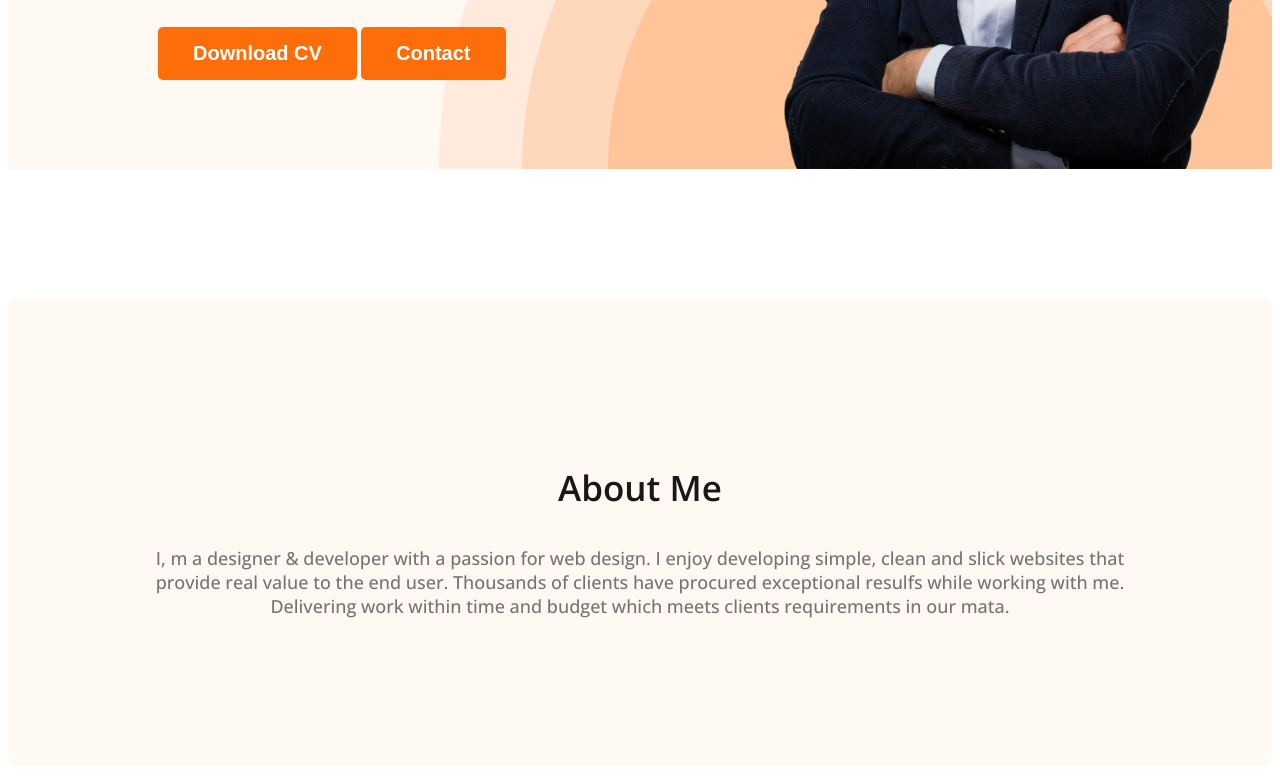
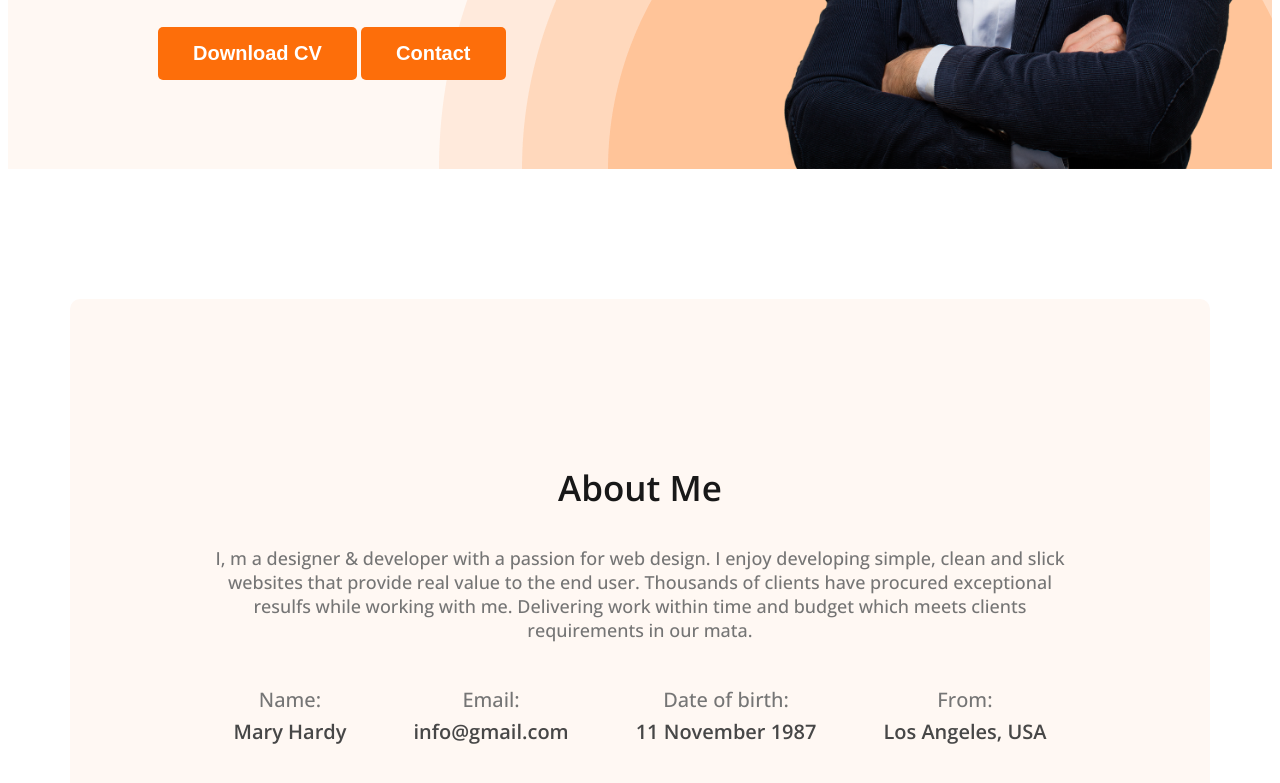
Before and after one commit to adnanalamin/developer-portfolio, a plain HTML site: page index.html in a window 1280 px wide. Shown: the part 599-1382 px from the top of the page. Drawn offline with nearby package versions, Linux system fonts and the light colour scheme; a web font is replaced by a local one.

Commit message:
added about section information

```diff
--- a/index.html
+++ b/index.html
@@ -39,6 +39,24 @@
         <p class="section-description">
           I, m a designer & developer with a passion for web design. I enjoy developing simple, clean and slick websites that provide real value to the end user. Thousands of clients have procured exceptional resulfs while working with me. Delivering work within time and budget which meets clients requirements in our mata.
         </p>
+        <div class="about-info-container">
+          <div class="about-info">
+            <h4 class="info-title">Name:</h4>
+            <p class="info-description">Mary Hardy</p>
+          </div>
+          <div class="about-info">
+            <h4 class="info-title">Email:</h4>
+            <p class="info-description">info@gmail.com</p>
+          </div>
+          <div class="about-info">
+            <h4 class="info-title">Date of birth:</h4>
+            <p class="info-description">11 November 1987</p>
+          </div>
+          <div class="about-info">
+            <h4 class="info-title">From:</h4>
+            <p class="info-description">Los Angeles, USA</p>
+          </div>
+        </div>
       </section>
     </main>
     <footer></footer>
--- a/styles/portfolio.css
+++ b/styles/portfolio.css
@@ -98,6 +98,10 @@ nav a {
 }
 
 /* main section style */
+main {
+  max-width: 1140px;
+  margin: 0 auto;
+}
 /* About section style */
 .about {
   padding: 130px;
@@ -105,3 +109,26 @@ nav a {
   background: #fff8f3;
   margin: 130px 0px;
 }
+
+.about-info-container {
+  display: flex;
+  justify-content: space-around;
+}
+
+.about-info {
+  text-align: center;
+}
+
+.about-info > .info-title {
+  color: #757575;
+  font-size: 20px;
+  font-weight: 400;
+  margin-bottom: 5px;
+}
+
+.about-info > .info-description {
+  color: #474747;
+  font-size: 20px;
+  font-weight: 700;
+  margin-top: 0;
+}
```
